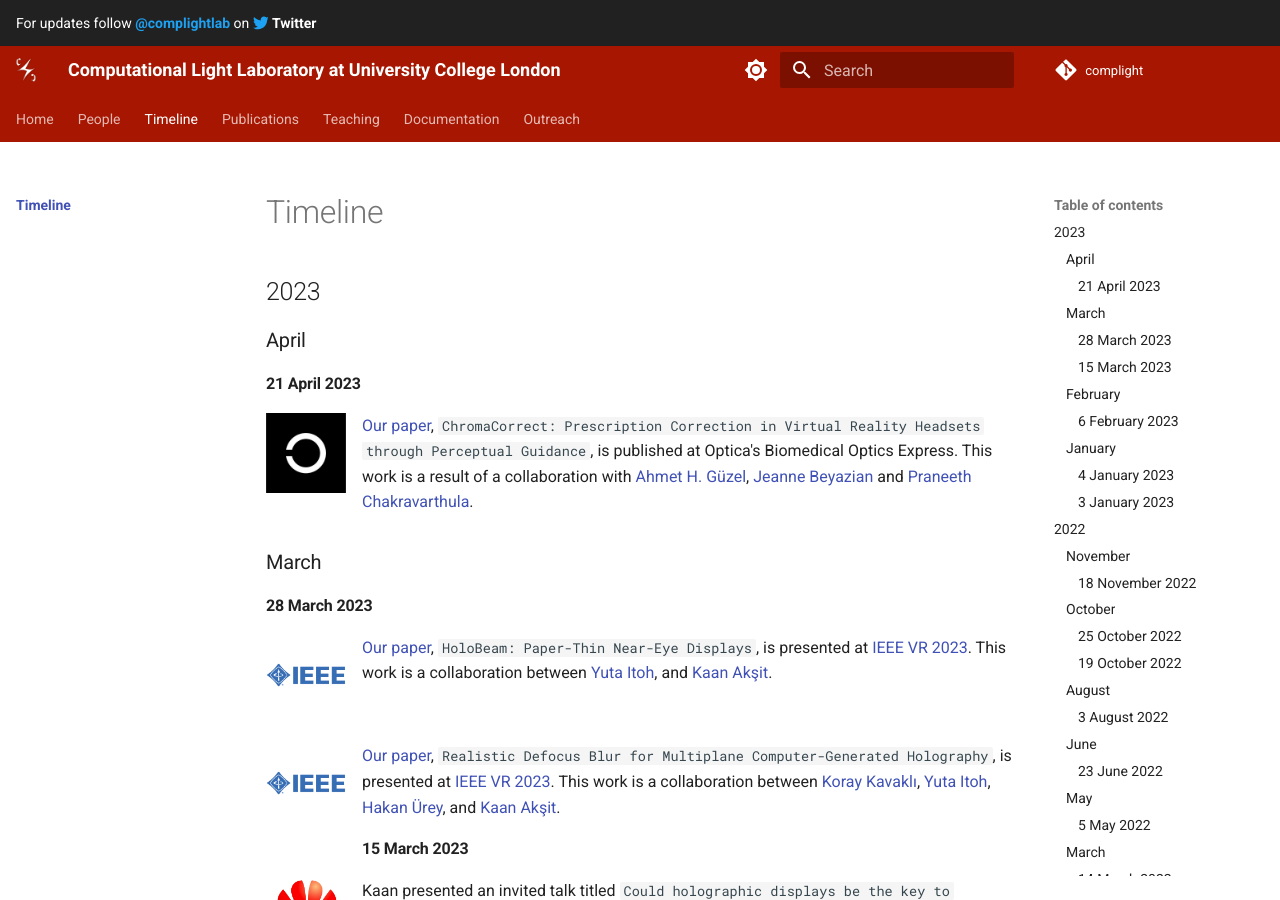
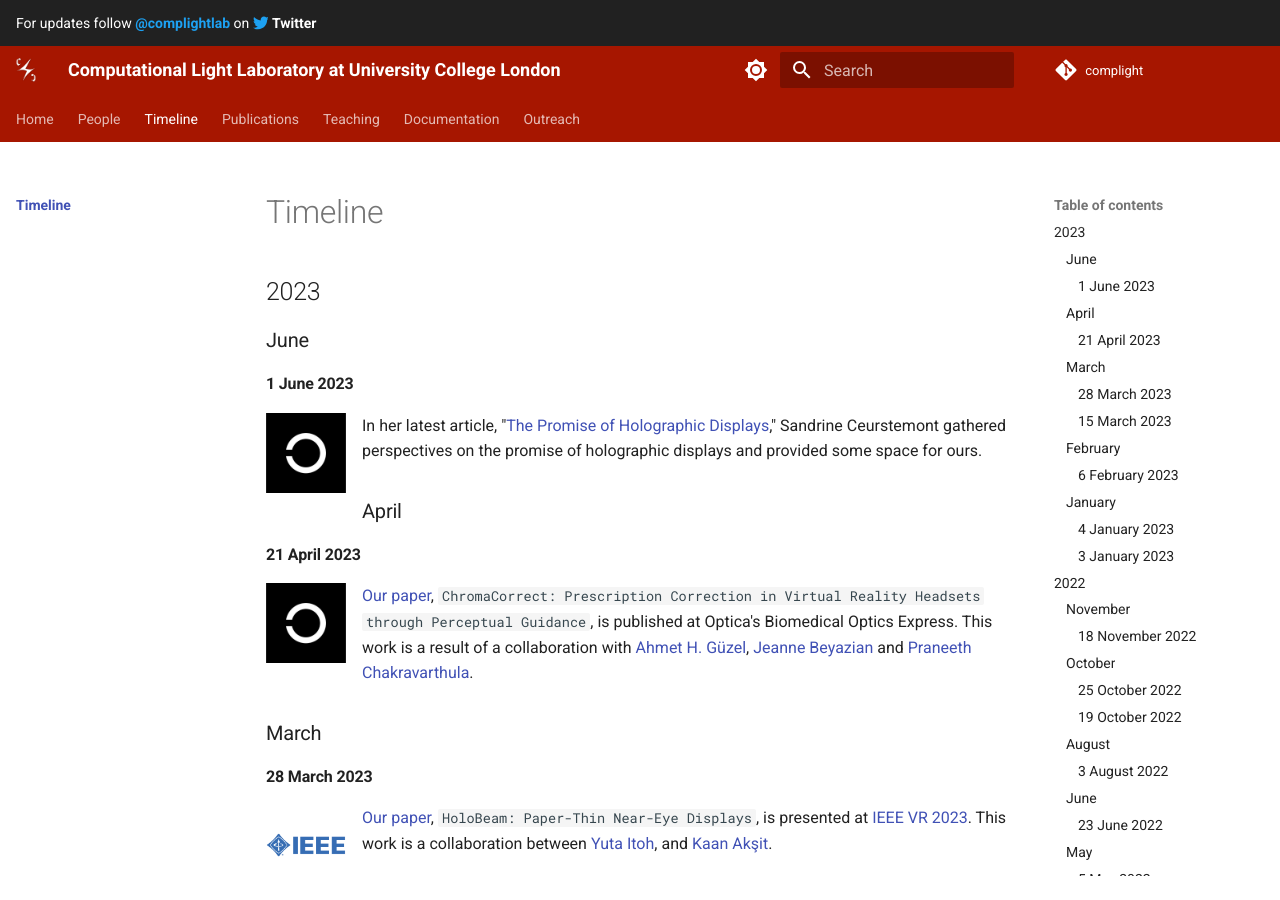
Before and after one commit to complight/complight.github.io, an MkDocs documentation site: the page built from docs/timeline/index.md, in a window 1280 px wide and 900 px high. Built offline with MkDocs 1.6.1 and Material for MkDocs 9.7.7, drawn with Linux system fonts in a browser that asks for light colours.

Commit message:
Updating the timeline.

```diff
--- a/docs/timeline/index.md
+++ b/docs/timeline/index.md
@@ -1,6 +1,15 @@
 # Timeline
 
 ## 2023
+
+
+### June
+#### 1 June 2023
+<div style="float: left; height:100px;" class="boxed">
+<img align="left" src="../media/optica.png" width="80" alt/>
+</div>
+In her latest article, "[The Promise of Holographic Displays](https://cacm.acm.org/news/273481-the-promise-of-holographic-displays/fulltext)," Sandrine Ceurstemont gathered perspectives on the promise of holographic displays and provided some space for ours.
+
 
 ### April
 #### 21 April 2023
```
